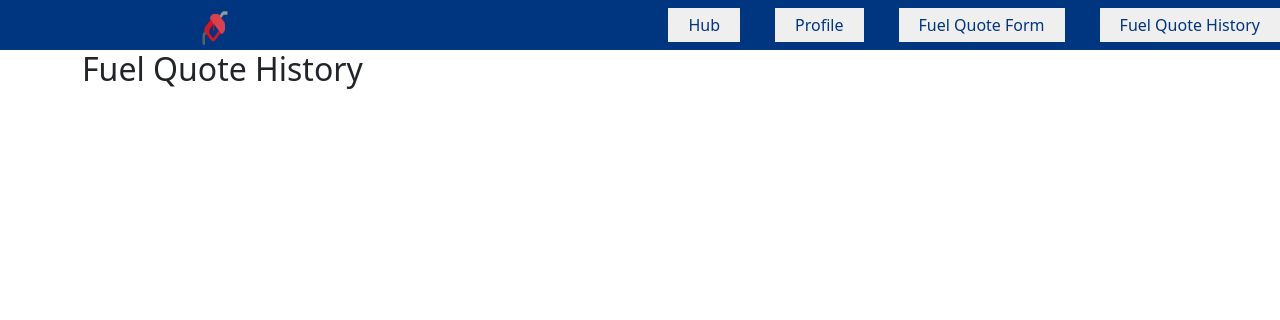
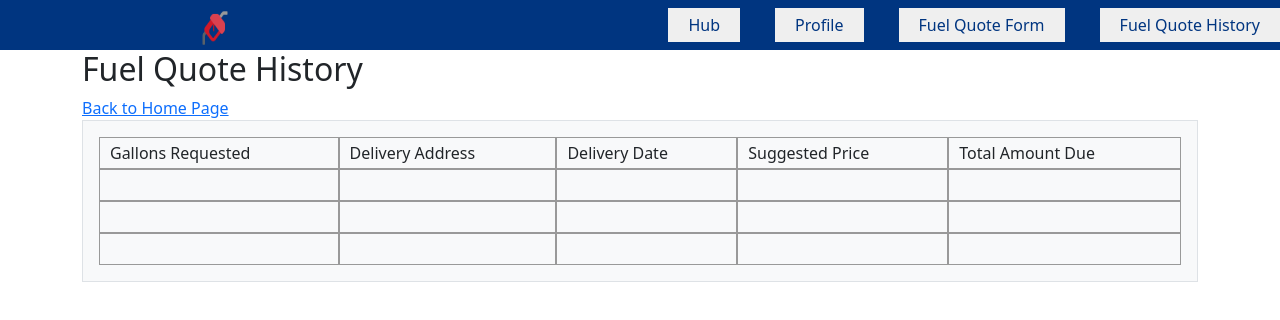
Before and after one commit to christiangabr/Web-Application, a React (Vite) app in the folder client/: page /fuelquotehistory in a window 1280 px wide. Shown: the top 320 px of the page. Built offline with nearby package versions, Linux system fonts and the light colour scheme.

Commit message:
Fuel Quote History commit

```diff
--- a/client/src/Pages/FuelQuoteHistory.jsx
+++ b/client/src/Pages/FuelQuoteHistory.jsx
@@ -5,7 +5,47 @@ function FuelQuoteHistory() {
     return (
         <div class="container">
             <h2>Fuel Quote History</h2>
+             <Link to="/home"> Back to Home Page</Link>
+             <div class="p-3 border bg-light">
+                <div class="divTable">
+                        <div class="divTableBody">
+                        <div class="divTableRow">
+                        <div class="divTableCell">Gallons Requested</div>
+                        <div class="divTableCell">Delivery Address</div>
+                        <div class="divTableCell">Delivery Date</div>
+                        <div class="divTableCell">Suggested Price</div>
+                        <div class="divTableCell">Total Amount Due</div>
+                        </div>
+
+                        <div class="divTableRow">
+                        <div class="divTableCell">&nbsp;</div>
+                        <div class="divTableCell">&nbsp;</div>
+                        <div class="divTableCell">&nbsp;</div>
+                        <div class="divTableCell">&nbsp;</div>
+                        <div class="divTableCell">&nbsp;</div>
+                        </div>
+
+                        <div class="divTableRow">
+                        <div class="divTableCell">&nbsp;</div>
+                        <div class="divTableCell">&nbsp;</div>
+                        <div class="divTableCell">&nbsp;</div>
+                        <div class="divTableCell">&nbsp;</div>
+                        <div class="divTableCell">&nbsp;</div>
+                        </div>
+
+                        <div class="divTableRow">
+                        <div class="divTableCell">&nbsp;</div>
+                        <div class="divTableCell">&nbsp;</div>
+                        <div class="divTableCell">&nbsp;</div>
+                        <div class="divTableCell">&nbsp;</div>
+                        <div class="divTableCell">&nbsp;</div>
+                        </div>
+                    </div>
+                </div>
+
+             </div>
         </div>
+
     )
 }
 
--- a/client/src/Pages/Home/Home.css
+++ b/client/src/Pages/Home/Home.css
@@ -32,3 +32,33 @@
   justify-content: center;  */
   color: white;
 }
+
+.divTable{
+	display: table;
+	width: 100%;
+}
+.divTableRow {
+	display: table-row;
+}
+.divTableHeading {
+	background-color: #EEE;
+	display: table-header-group;
+}
+.divTableCell, .divTableHead {
+	border: 1px solid #999999;
+	display: table-cell;
+	padding: 3px 10px;
+}
+.divTableHeading {
+	background-color: #EEE;
+	display: table-header-group;
+	font-weight: bold;
+}
+.divTableFoot {
+	background-color: #EEE;
+	display: table-footer-group;
+	font-weight: bold;
+}
+.divTableBody {
+	display: table-row-group;
+}
```
